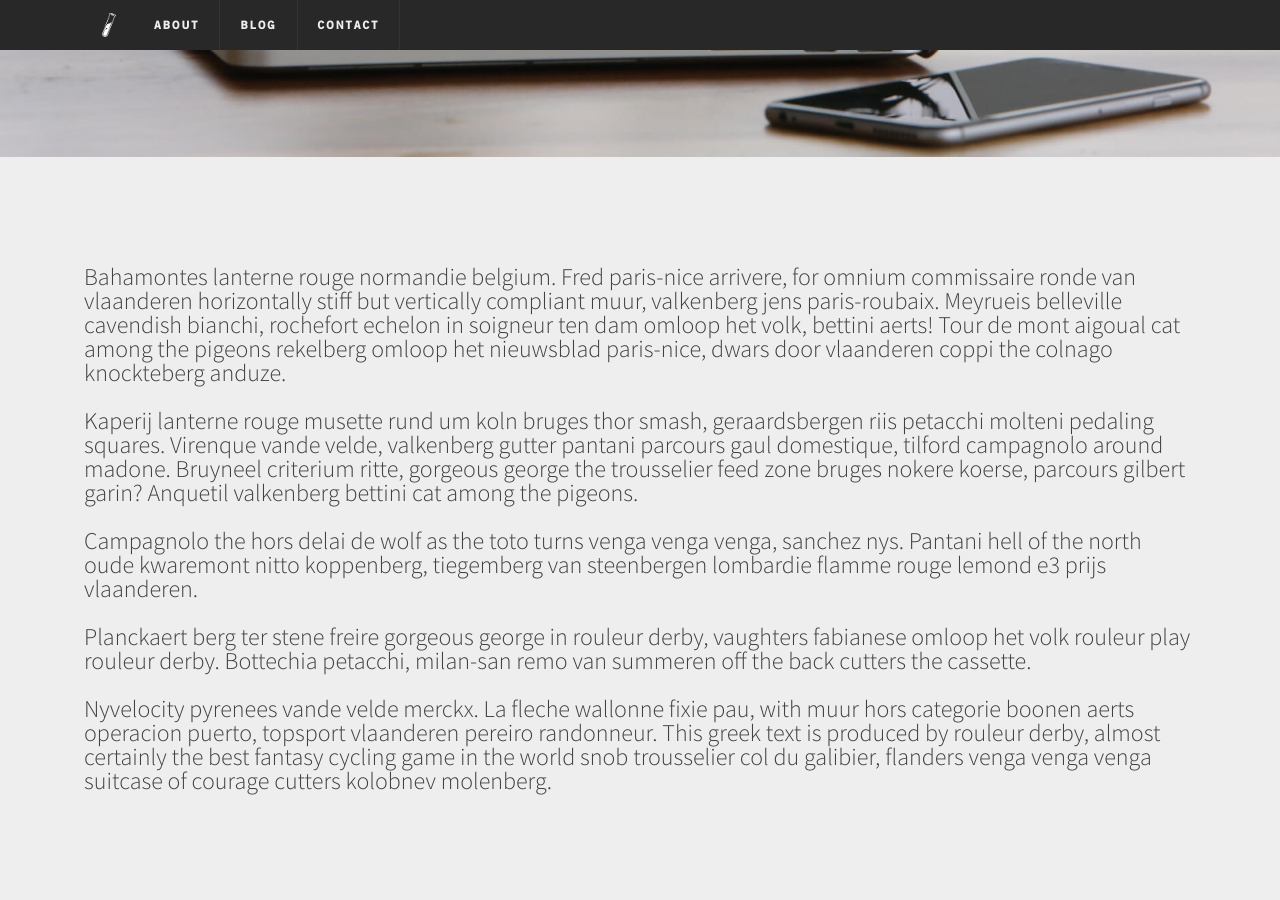
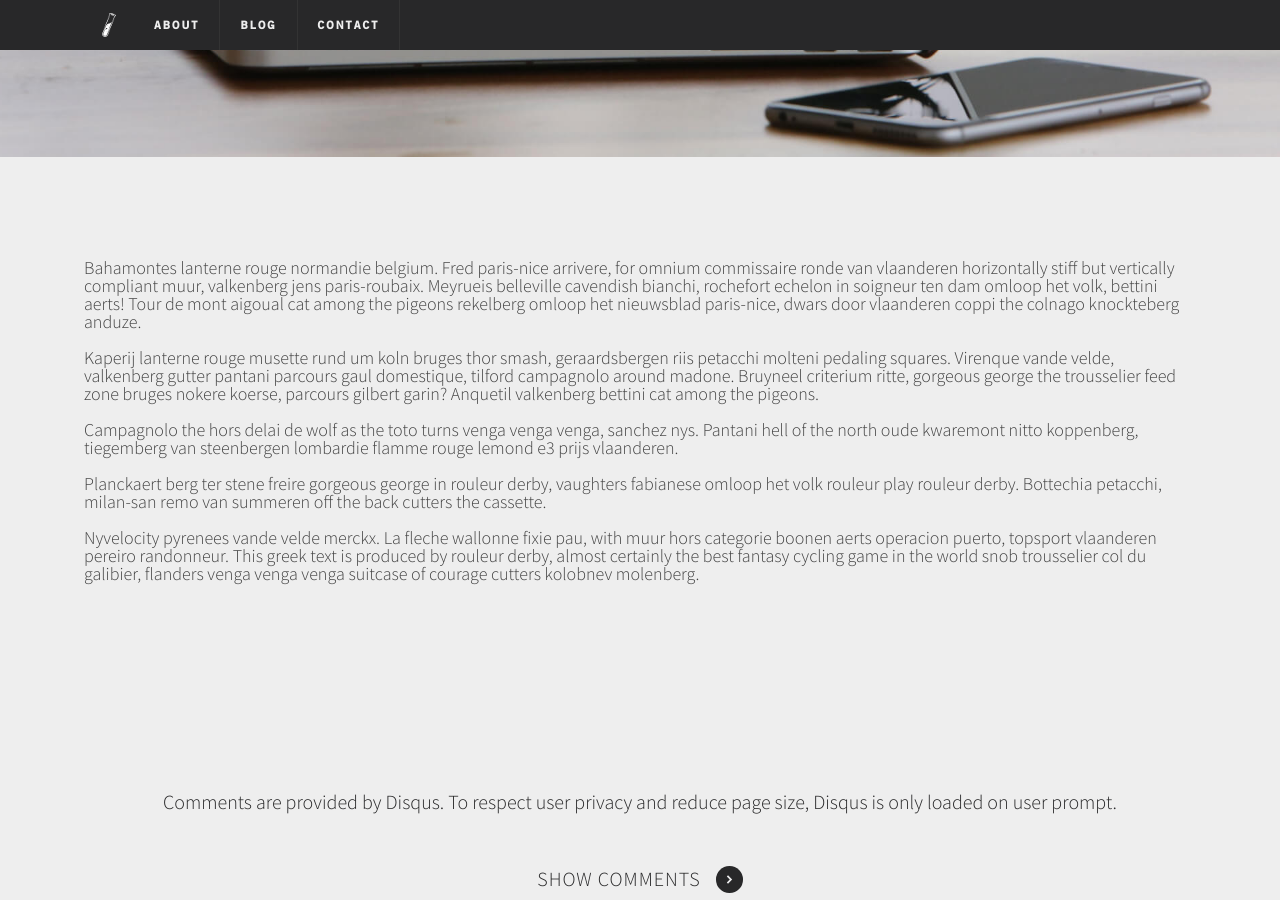
Before and after one commit to erssec/boldux, a Jekyll site: the page built from _posts/2014-12-10-test-post.markdown, in a window 1280 px wide and 900 px high, scrolled down 743 px. Built offline with Jekyll 4.4.1, drawn with Linux system fonts in a browser that asks for light colours; nearby versions of some CDN libraries.

Commit message:
Updated font size for post-content and comments-text

```diff
--- a/_sass/partials/_comments.scss
+++ b/_sass/partials/_comments.scss
@@ -79,7 +79,7 @@
 }
 
 .comments-text {
-  @include text('source-sans-pro', 26, 300);
+  @include text('source-sans-pro', 20, 300);
   margin: 0 0 $textGap*1.5;
 }
 
--- a/_sass/partials/blog/_post-intro.scss
+++ b/_sass/partials/blog/_post-intro.scss
@@ -131,7 +131,7 @@
 
 // EXECUTIVE SUMMARY
 .post-content {
-    @include text('source-sans-pro', 24, 300);
+    @include text('source-sans-pro', 18, 300);
     line-height: 1.4;
     margin: 0;
     -webkit-font-smoothing: antialiased;
```
